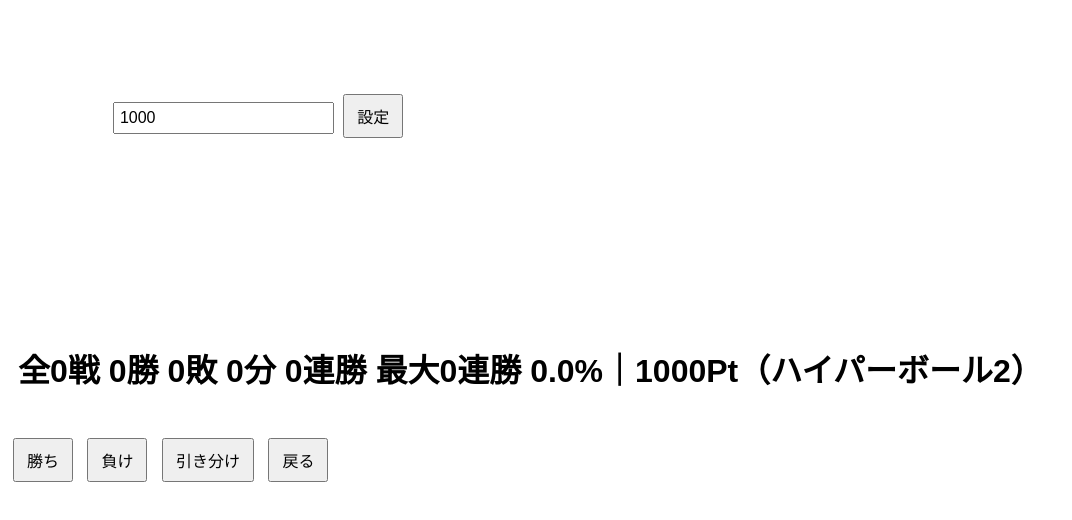
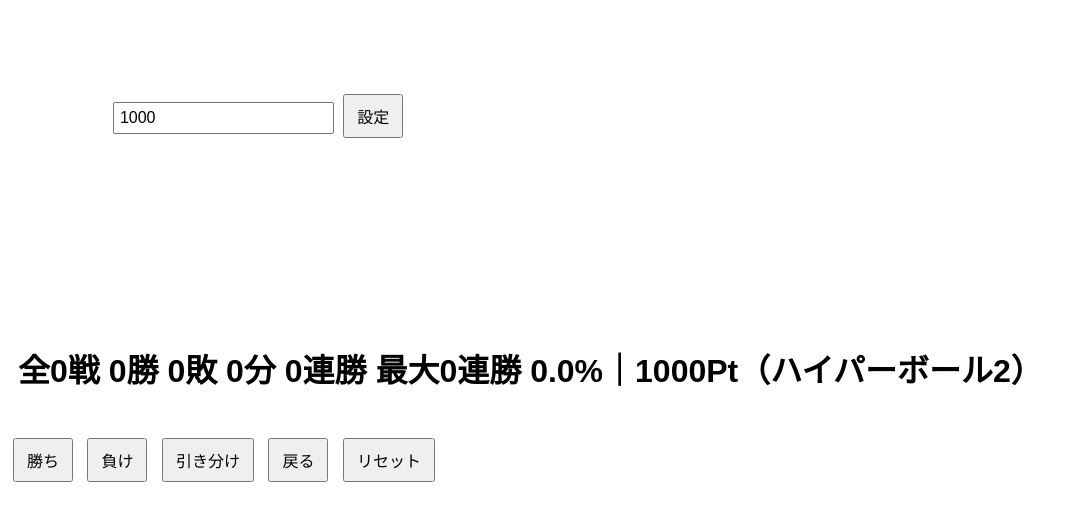
Before and after one commit to note-creator/pokepoke_counter, a plain HTML site: page index.html in a window 1280 px wide. Shown: the whole page, without its empty margins (0-1072 px from the left). Drawn offline with Linux system fonts and the light colour scheme.

Commit message:
Update index.html

```diff
--- a/index.html
+++ b/index.html
@@ -55,6 +55,7 @@
     <button onclick="lose()">負け</button>
     <button onclick="draw()">引き分け</button>
     <button onclick="undo()">戻る</button>
+    <button onclick="resetAll()">リセット</button>
   </div>
   <script>
     let point = 1000;
@@ -64,6 +65,18 @@
     let losses = 0;
     let draws = 0;
     let history = [];
+
+    function resetAll() {
+      point = parseInt(document.getElementById('startPoint').value);
+      winStreak = 0;
+      maxStreak = 0;
+      wins = 0;
+      losses = 0;
+      draws = 0;
+      history = [];
+      updateDisplay();
+    }
+
 
     function setStartPoint() {
       point = parseInt(document.getElementById('startPoint').value);
```
